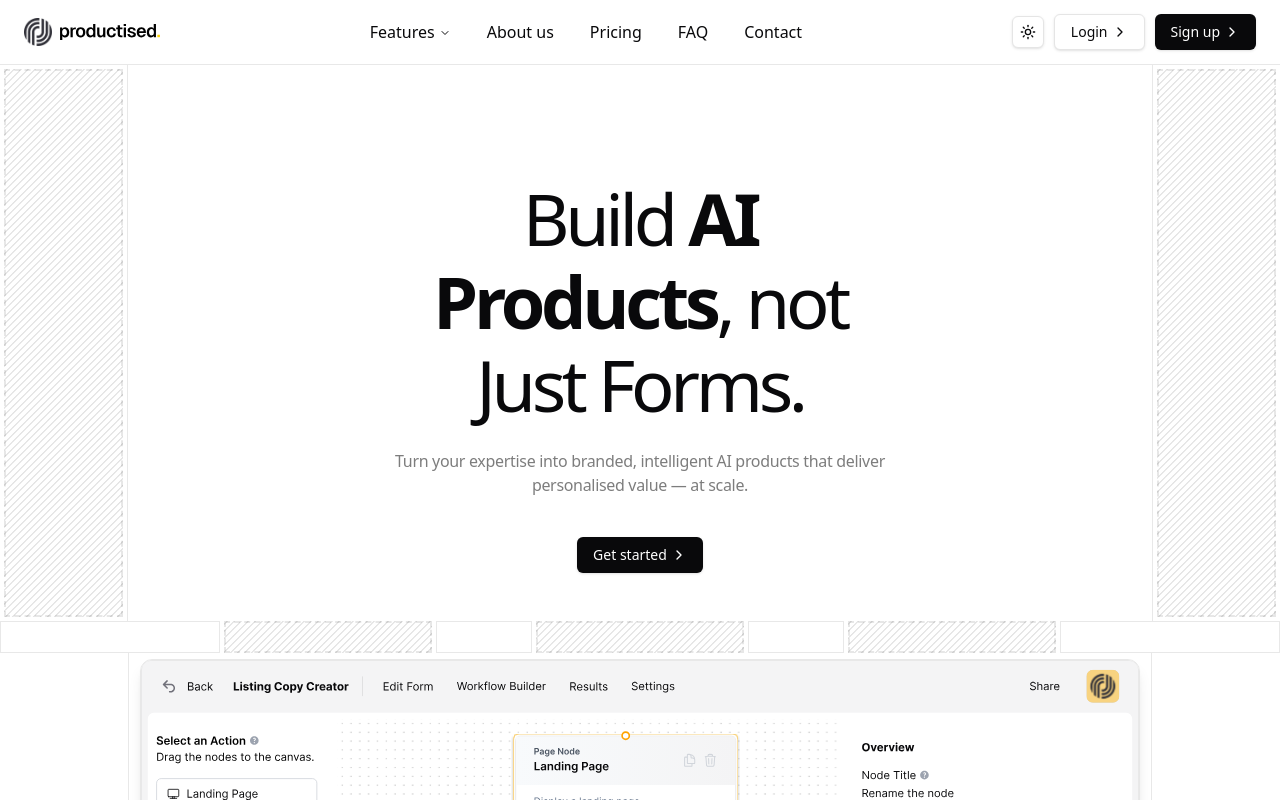
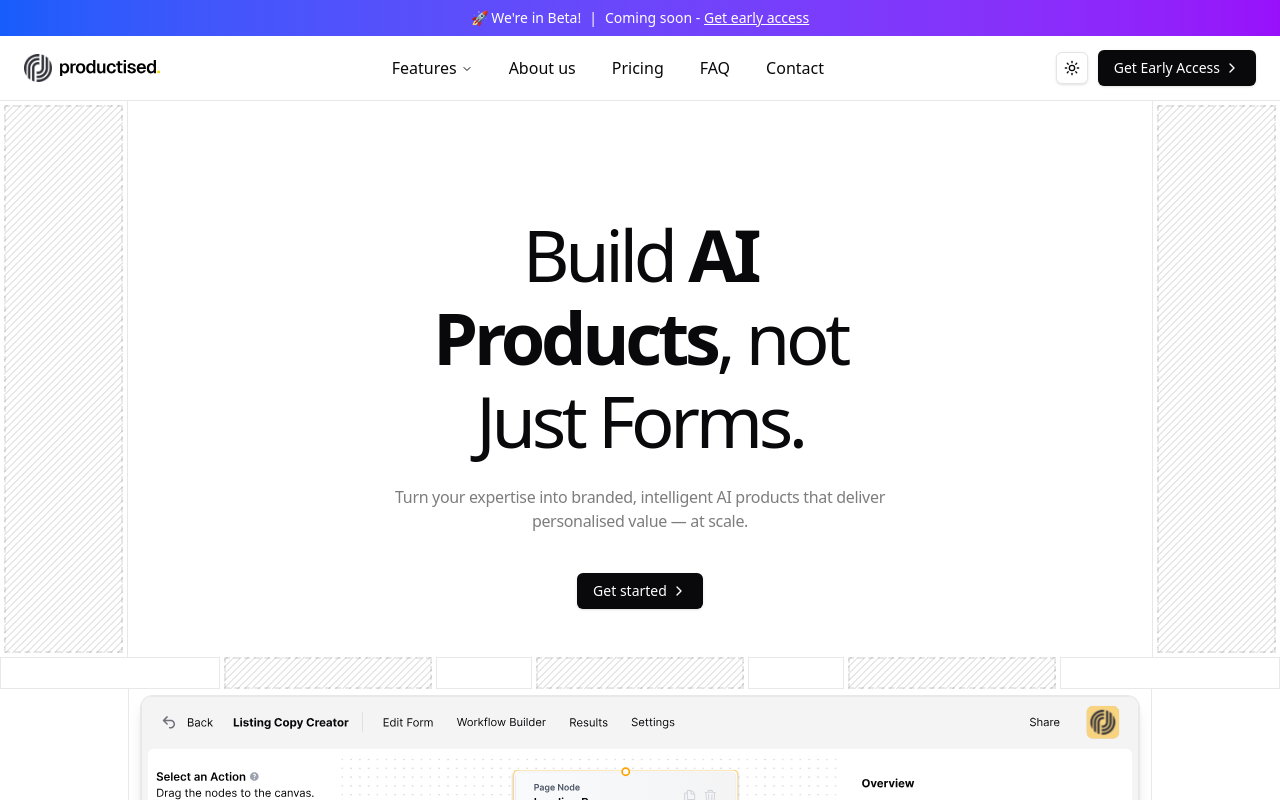
Before and after one commit to Writehand-Solutions/websitetry, a Next.js app: page / in a window 1280 px wide. Shown: the top 800 px of the page. Built offline with nearby package versions, Linux system fonts and the light colour scheme.

Commit message:
feat: Added beta banner and scripts

```diff
--- a/src/app/layout.tsx
+++ b/src/app/layout.tsx
@@ -90,6 +90,18 @@ export default function RootLayout({
     <html lang="en" suppressHydrationWarning>
       <head>
         {/* HEAD SCRIPTS - These will be in the <head> */}
+        {/* ClickRank AI script */}
+        <script
+          dangerouslySetInnerHTML={{
+            __html: `
+              var clickRankAi = document.createElement("script");
+              clickRankAi.src = "https://js.clickrank.ai/seo/98a13b7f-2a54-4fd6-a070-b5bedf2cc9a9/script?" + new Date().getTime();
+              clickRankAi.async = true;
+              document.head.appendChild(clickRankAi);
+            `,
+          }}
+        />
+
         {/* Gist tracking script */}
         <script
           dangerouslySetInnerHTML={{
--- a/src/components/navbar.tsx
+++ b/src/components/navbar.tsx
@@ -66,6 +66,19 @@ const Navbar = () => {
 
   return (
     <header className="relative z-50 border-b backdrop-blur-sm">
+      {/* Beta Banner */}
+      <div className="bg-gradient-to-r from-blue-600 to-purple-600 px-4 py-2 text-center text-sm text-white">
+        <span className="font-medium">🚀 We're in Beta!</span>
+        <span className="mx-2">|</span>
+        <span>Coming soon - </span>
+        <Link
+          href="/contact"
+          className="font-medium underline hover:no-underline"
+        >
+          Get early access
+        </Link>
+      </div>
+
       <div className="container">
         <div className="flex h-16 items-center justify-between">
           {/* Logo */}
@@ -137,25 +150,19 @@ const Navbar = () => {
             </NavigationMenuList>
           </NavigationMenu>
 
-          {/* Auth Buttons */}
+          {/* Auth Buttons - Replaced with Beta CTA */}
           <div className="flex items-center gap-2.5">
             <div
               className={`transition-opacity duration-300 ${isMenuOpen ? 'pointer-events-none opacity-0' : 'opacity-100'}`}
             >
               <ThemeToggle />
             </div>
-            <Link href="/login" className="hidden lg:block">
-              <Button variant="outline" className="gap-1">
-                Login
-                <ChevronRight className="size-4" />
-              </Button>
-            </Link>
             <Link
-              href="/signup"
+              href="/contact"
               className={`transition-opacity duration-300 ${isMenuOpen ? 'pointer-events-none opacity-0' : 'opacity-100'}`}
             >
               <Button className="gap-1">
-                Sign up
+                Get Early Access
                 <ChevronRight className="size-4" />
               </Button>
             </Link>
@@ -195,21 +202,12 @@ const Navbar = () => {
       >
         <div className="mt-8 space-y-2">
           <Link
-            href="/signup"
+            href="/contact"
             className="block"
             onClick={() => setIsMenuOpen(false)}
           >
             <Button size="sm" className="w-full">
-              Sign up
-            </Button>
-          </Link>
-          <Link
-            href="/login"
-            className="block"
-            onClick={() => setIsMenuOpen(false)}
-          >
-            <Button size="sm" className="w-full" variant="outline">
-              Login
+              Get Early Access
             </Button>
           </Link>
         </div>
```
